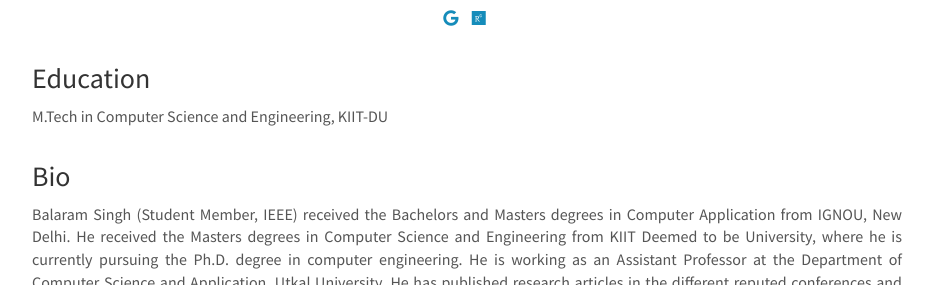
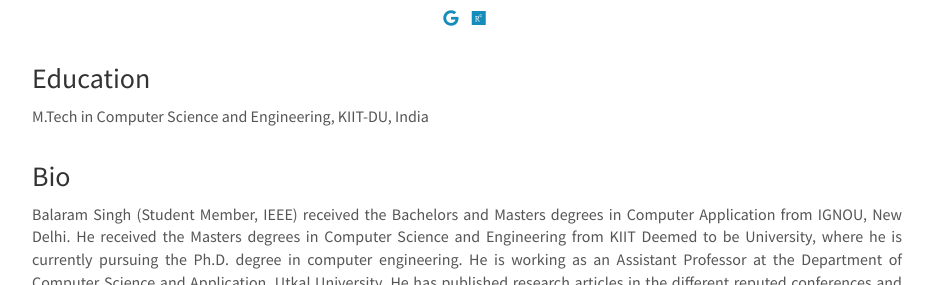
Before and after one commit to amygdalaaiindia/amygdalaaiindia.github.io, a Jekyll site: the page built from _pages/team/_posts/2016-04-12-researcher-phd.md, in a window 1280 px wide and 1091 px high, cut to the strip 482-767 px from the top of the window. Shown: the whole strip, without its empty margins (173-1106 px from the left). Built offline with Jekyll 4.4.1, drawn with Linux system fonts in a browser that asks for light colours; nearby versions of some CDN libraries.

Commit message:
Update 2016-04-12-researcher-phd.md

```diff
--- a/_pages/team/_posts/2016-04-12-researcher-phd.md
+++ b/_pages/team/_posts/2016-04-12-researcher-phd.md
@@ -10,7 +10,7 @@ social:
     google-scholar: https://scholar.google.com/citations?user=rHfzxccAAAAJ&hl=en
     research-gate: https://www.researchgate.net/profile/Balaram-Singh-3
 education:
- - M.Tech in Computer Science and Engineering, KIIT-DU
+ - M.Tech in Computer Science and Engineering, KIIT-DU, India
 ---
 
 Balaram Singh (Student Member, IEEE) received the Bachelors and Masters degrees in Computer Application from IGNOU, New Delhi. He received the Masters degrees in Computer Science and Engineering from KIIT Deemed to be University, where he is currently pursuing the Ph.D. degree in computer engineering. He is working as an Assistant Professor at the Department of Computer Science and Application, Utkal University.
```
